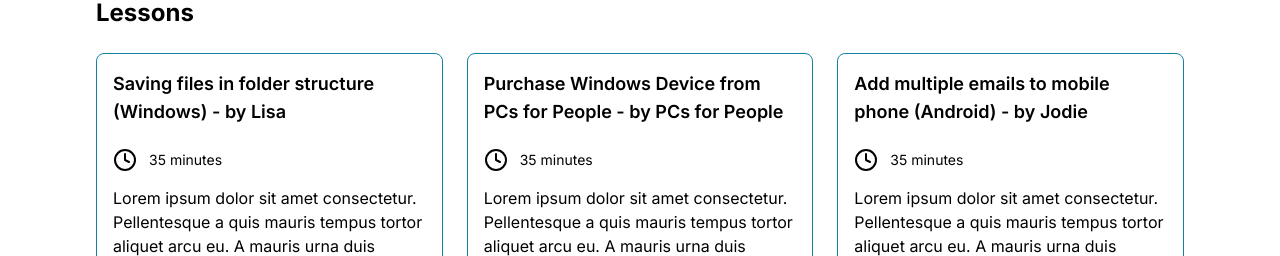
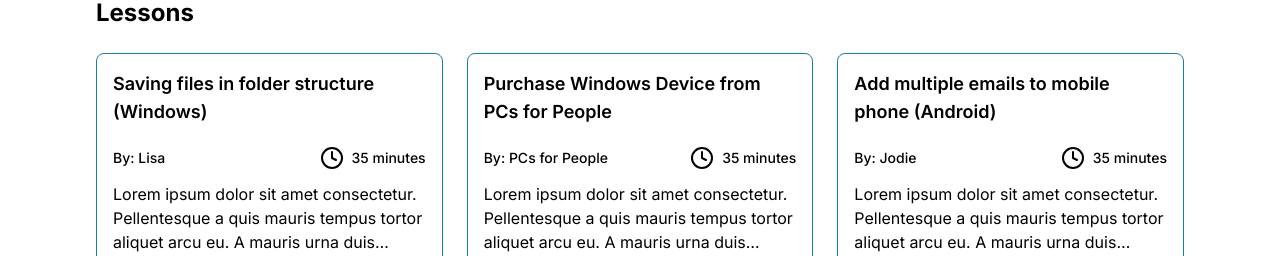
Before and after one commit to specollective/Tech4allBiz, a Next.js app: page / in a window 1280 px wide. Shown: the part 544-800 px from the top of the page. Built offline with nearby package versions, Linux system fonts and the light colour scheme.

Commit message:
adjust styles and add page container limit (#16)

```diff
--- a/app/components/LessonsGrid.tsx
+++ b/app/components/LessonsGrid.tsx
@@ -11,13 +11,13 @@ const styles = {
   gridContainer: "grid grid-cols-1 md:grid-cols-3 gap-6",
   lessonCard:
     "flex flex-col gap-5 justify-between border border-[#1282A2] rounded-lg p-4 h-full",
-  lessonHeader: "text-lg font-semibold mb-2",
-  lessonTimeContainer: "flex flex-row gap-3",
-  lessonTime: "text-sm text-black py-4",
-  lessonDescription:
-    "flex-grow text-ellipsis overflow-hidden h-40 line-clamp-6",
-  visitLessonLink:
-    "w-fit mt-auto inline-block bg-[#1282A2] text-white py-2 px-4 rounded hover:bg-[#0E6881] transition-colors text-center",
+  lessonDetails: "flex flex-col",
+  lessonHeader: "basis-16 text-lg font-semibold",
+  lessonTimeContainer:
+    "flex flex-row justify-between gap-3 items-center py-3 text-sm text-black font-medium",
+  lessonTime: "flex flex-row gap-2 items-center",
+  lessonDescription: "line-clamp-3",
+  lessonLink: "pt-3",
 };
 
 export default async function LessonsGrid() {
@@ -30,21 +30,24 @@ export default async function LessonsGrid() {
       <div className={styles.gridContainer}>
         {lessons.map((lesson) => (
           <div key={lesson.slug} className={styles.lessonCard}>
-            <div>
-              <h2 className={styles.lessonHeader}>
-                {lesson.title} - by {lesson.author}
-              </h2>
+            <div className={styles.lessonDetails}>
+              <h2 className={styles.lessonHeader}>{lesson.title}</h2>
               <div className={styles.lessonTimeContainer}>
-                <Image src={Clock} alt="Clock" />
-                <p className={styles.lessonTime}>{lesson.lessonTime}</p>
+                By: {lesson.author}
+                <div className={styles.lessonTime}>
+                  <Image src={Clock} alt="Clock" />
+                  <p>{lesson.lessonTime}</p>
+                </div>
               </div>
               <p className={styles.lessonDescription}>{lesson.description}</p>
             </div>
-            <Button
-              href={`/${lesson.slug}`}
-              variant="primary"
-              text="Visit Lesson Page"
-            />
+            <div className={styles.lessonLink}>
+              <Button
+                href={`/${lesson.slug}`}
+                variant="primary"
+                text="Lesson Details"
+              />
+            </div>
           </div>
         ))}
       </div>
--- a/app/layout.tsx
+++ b/app/layout.tsx
@@ -22,7 +22,9 @@ export default function RootLayout({
   return (
     <html lang="en">
       <body className={`${inter.className}`}>
-        <div className="px-6 py-8 md:px-24 md:px-0">
+        <div
+          className={`w-full m-auto px-6 py-8 md:px-24 md:px-0 max-w-[1600px]`}
+        >
           <NavDesktop />
           <NavMobile />
           {children}
--- a/lessons/1-SavingFilesWindows.mdx
+++ b/lessons/1-SavingFilesWindows.mdx
@@ -1,17 +1,17 @@
 ---
 title: Saving files in folder structure (Windows)
 author: Lisa
-description: Lorem ipsum dolor sit amet consectetur. Pellentesque a quis mauris tempus tortor aliquet arcu eu. A mauris urna duis euismod.
+description: Lorem ipsum dolor sit amet consectetur. Pellentesque a quis mauris tempus tortor aliquet arcu eu. A mauris urna duis euismod. Lorem ipsum dolor sit amet consectetur. Pellentesque a quis mauris tempus tortor aliquet arcu eu. A mauris urna duis euismod.Lorem ipsum dolor sit amet consectetur. Pellentesque a quis mauris tempus tortor aliquet arcu eu. A mauris urna duis euismod.
 lessonTime: 35 minutes
 steps: 4
 skillsLearned: "#learn all day #sofun #Build those skills."
 ---
 
 <LessonStep
-   step="1"
-   title="ADD TITLE"
-   description="Step description here."
-   embedURL="https://www.youtube.com/embed/lE6RYpe9IT0?si=73rcqCe79hdufTfT"
+  step="1"
+  title="ADD TITLE"
+  description="Step description here."
+  embedURL="https://www.youtube.com/embed/lE6RYpe9IT0?si=73rcqCe79hdufTfT"
 />
 
 <LessonStep
```
